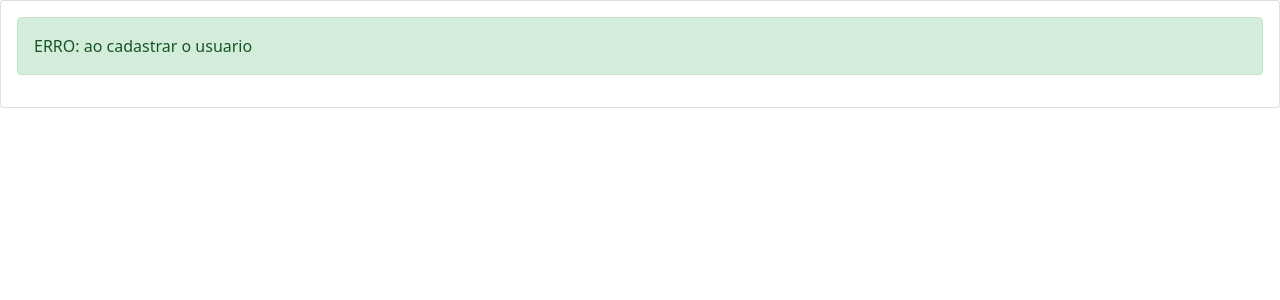
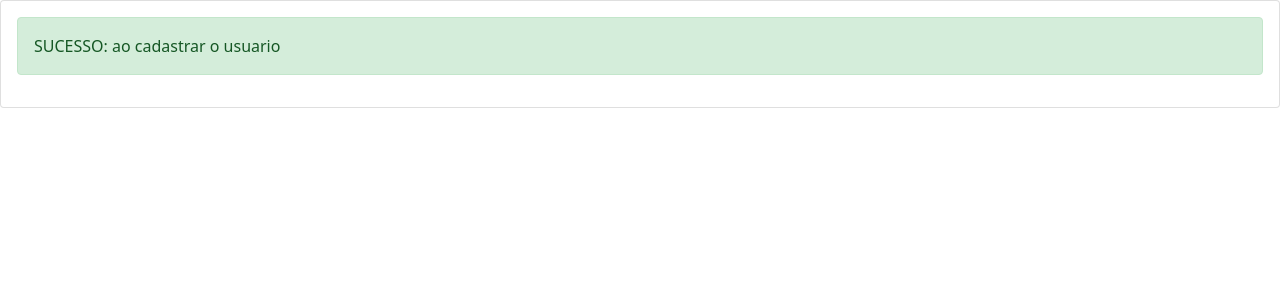
Before and after one commit to RazielMiranda/symfony-learning-path, a Symfony app: template login/templates/usuario/sucesso.html.twig in a window 1280 px wide. Shown: the part 50-350 px from the top of the page. Run offline with Twig, Linux system fonts and the light colour scheme; the template is opened without the code that fills it, so the values that code supplies are empty; some libraries are stand-ins or nearby versions.

Commit message:
ajustando dados na rota

```diff
--- a/login/src/Controller/UsuarioController.php
+++ b/login/src/Controller/UsuarioController.php
@@ -25,7 +25,8 @@ class UsuarioController extends AbstractController
     */
     public function salvar(): Response
     {
-        return $this->render("usuario/sucesso.html.twig", ['fulano' => 'raziel']);
+        $data = 'mudando mensagem';
+        return $this->render("usuario/sucesso.html.twig", ['fulano' => $data]);
     }
 
 }
--- a/login/templates/usuario/sucesso.html.twig
+++ b/login/templates/usuario/sucesso.html.twig
@@ -3,6 +3,6 @@
 
 {% block body %}
         <div class="alert alert-success" role="alert">
-        ERRO: ao cadastrar o usuario {{ fulano }}
+        SUCESSO: ao cadastrar o usuario {{ fulano }}
         </div>
 {% endblock %}
```
